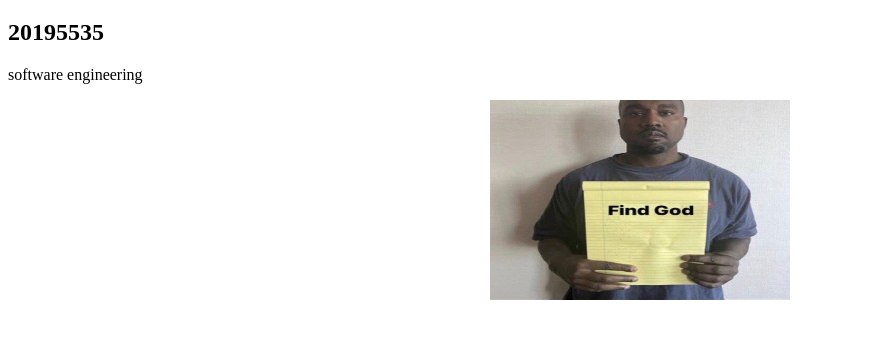
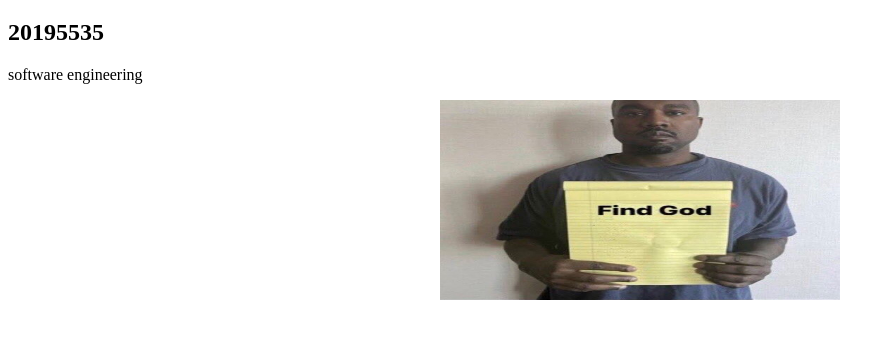
Before and after one commit to ntazindanormand/ecc006, a plain HTML site: page index.html in a window 1280 px wide. Shown: the part 61-400 px from the top of the page, without its empty margins (0-895 px from the left). Drawn offline with Linux system fonts and the light colour scheme; files whose address does not match are found by name.

Commit message:
Update index.html

```diff
--- a/index.html
+++ b/index.html
@@ -9,6 +9,6 @@
 	 <h2>20195535 </h2>
 	 <p>software engineering</p>
 	 <div style="text-align: center;">
-	   <img src="C:\Users\norma\OneDrive\Desktop\GOD.jpeg" width=300" height=200/>
+	   <img src="C:\Users\norma\OneDrive\Desktop\GOD.jpeg" width=400" height=200/>
 	</body>
 </html>
```
